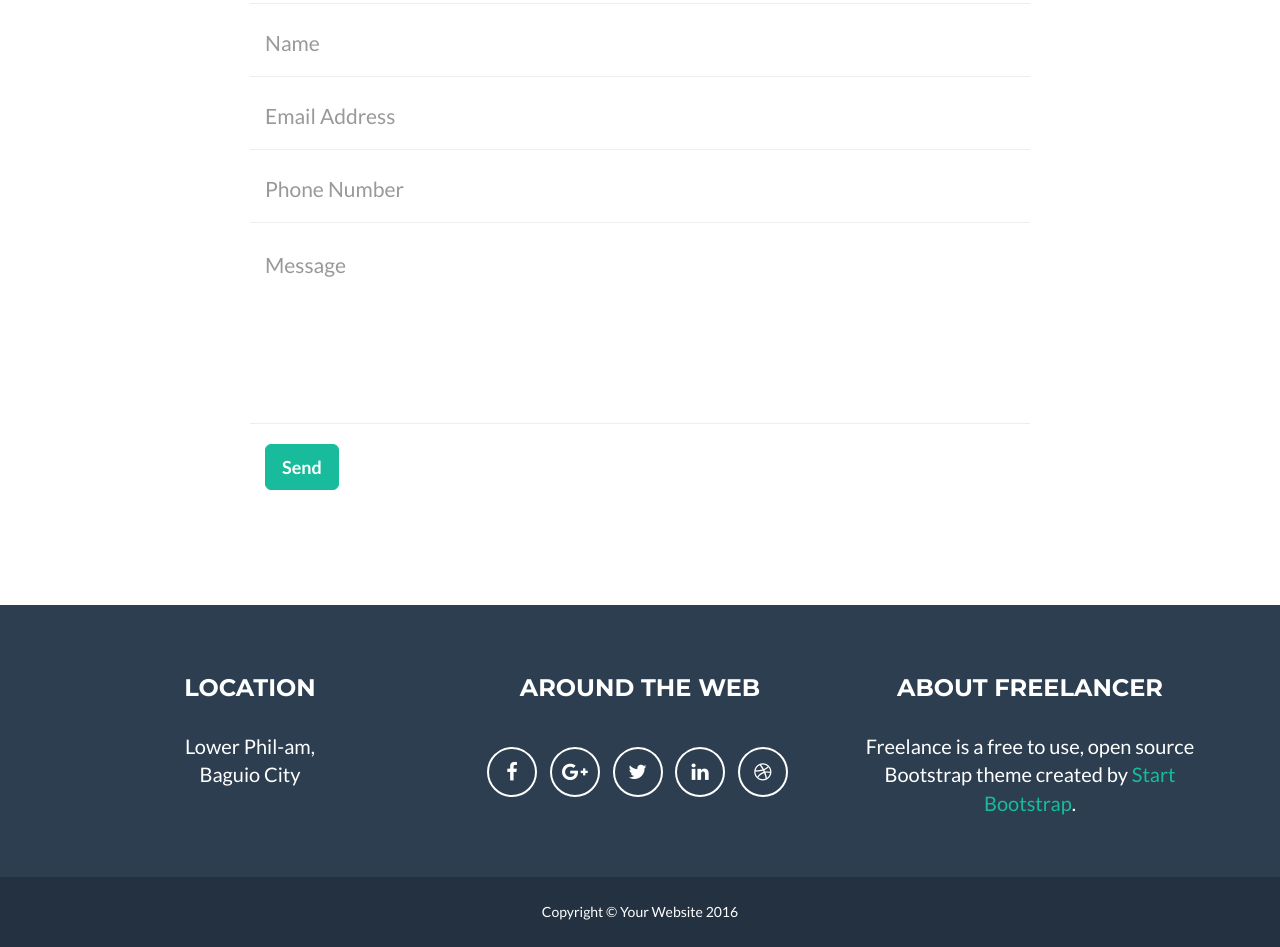
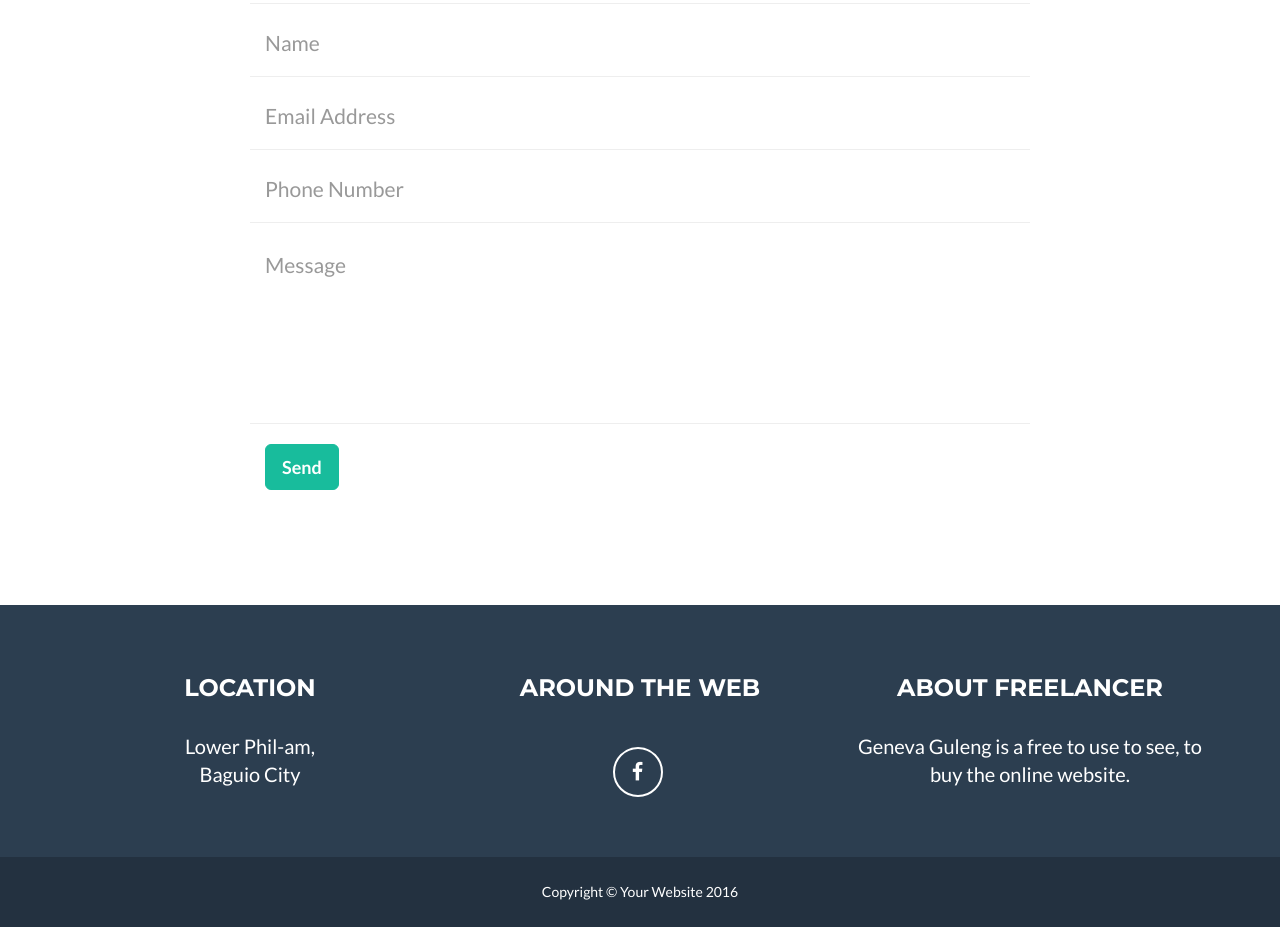
Before and after one commit to GenevaCres/GenevaCres, a website: page index.html in a window 1280 px wide. Shown: the part 2046-2993 px from the top of the page. Drawn offline with nearby package versions, Linux system fonts and the light colour scheme.

Commit message:
Update index.html

```diff
--- a/index.html
+++ b/index.html
@@ -214,23 +214,11 @@ to assist with Web design, so it is even possible to build a basic small busines
                             <li>
                                 <a href="#" class="btn-social btn-outline"><i class="fa fa-fw fa-facebook"></i></a>
                             </li>
-                            <li>
-                                <a href="#" class="btn-social btn-outline"><i class="fa fa-fw fa-google-plus"></i></a>
-                            </li>
-                            <li>
-                                <a href="#" class="btn-social btn-outline"><i class="fa fa-fw fa-twitter"></i></a>
-                            </li>
-                            <li>
-                                <a href="#" class="btn-social btn-outline"><i class="fa fa-fw fa-linkedin"></i></a>
-                            </li>
-                            <li>
-                                <a href="#" class="btn-social btn-outline"><i class="fa fa-fw fa-dribbble"></i></a>
-                            </li>
                         </ul>
                     </div>
                     <div class="footer-col col-md-4">
                         <h3>About Freelancer</h3>
-                        <p>Freelance is a free to use, open source Bootstrap theme created by <a href="http://startbootstrap.com">Start Bootstrap</a>.</p>
+                        <p>Geneva Guleng is a free to use to see, to buy the online website.</p>
                     </div>
                 </div>
             </div>
```
